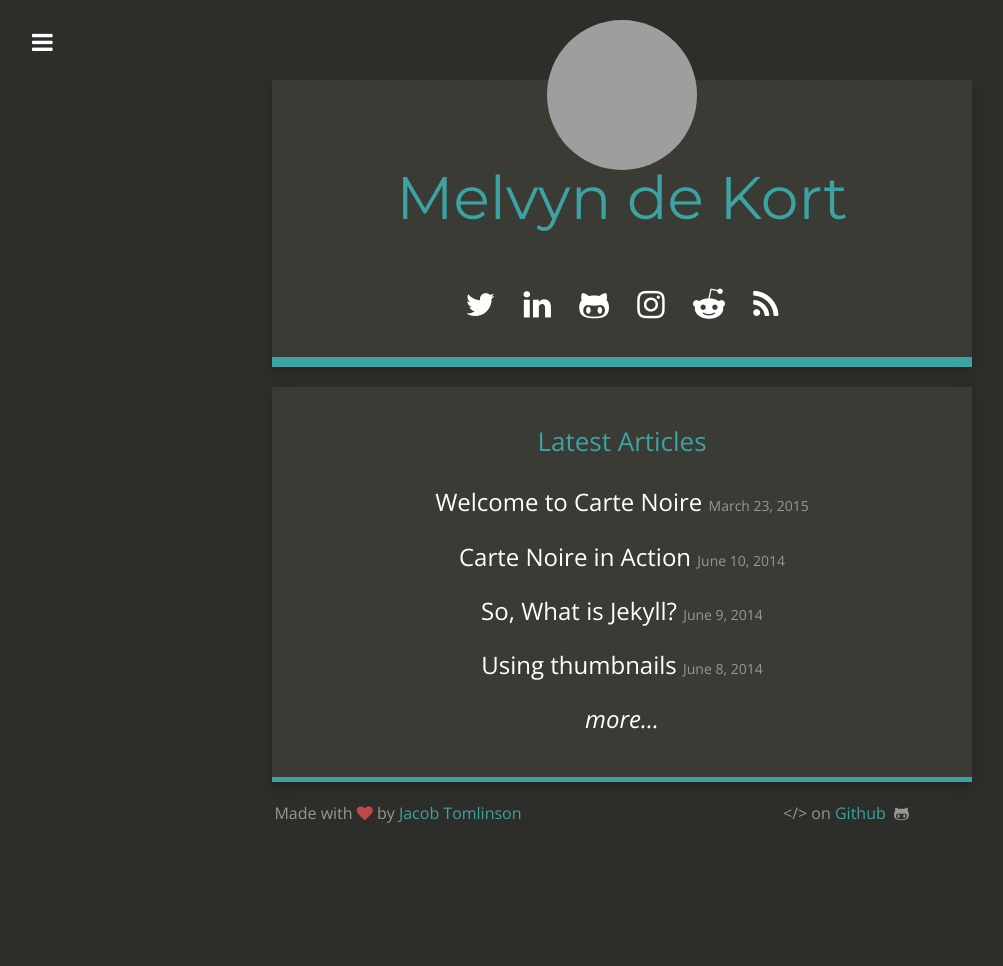
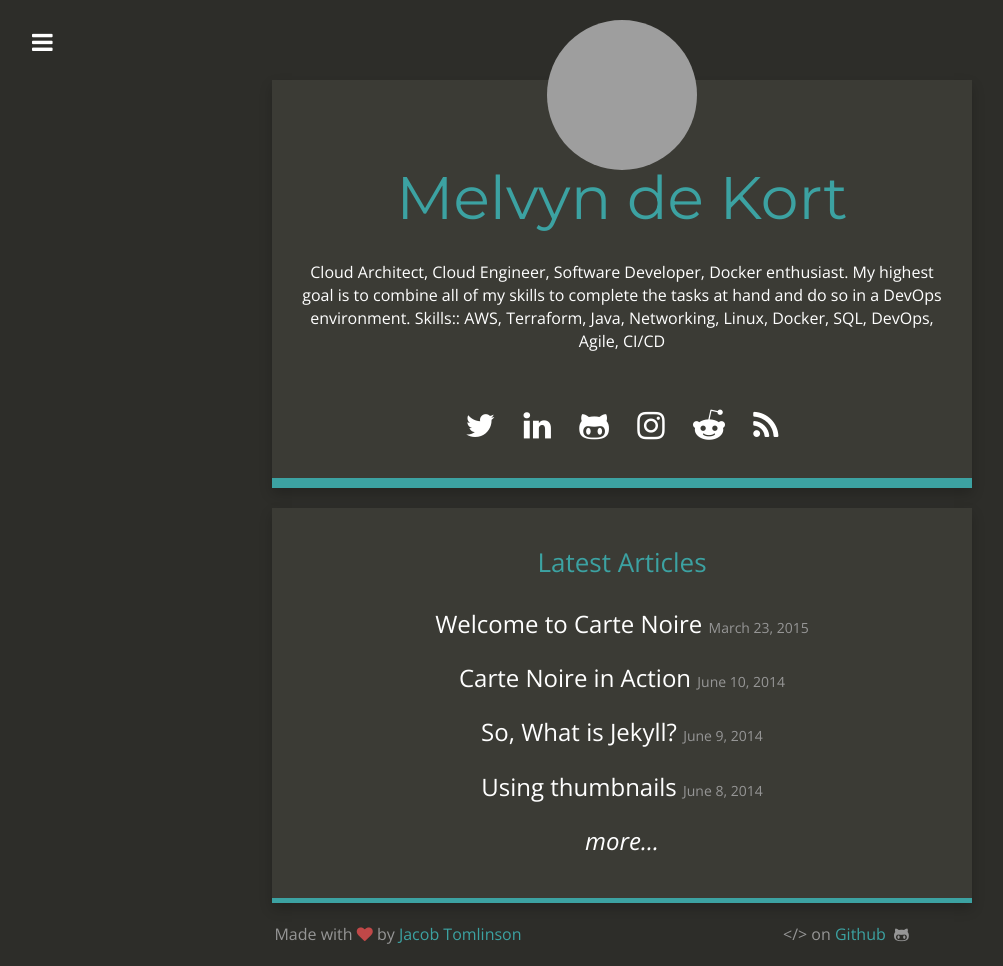
Before and after one commit to melvyndekort/melvyndekort.github.io, a Jekyll site: the page built from index.html, in a window 1280 px wide. Shown: the whole page, without its empty margins (18-1021 px from the left). Built offline with Jekyll 4.4.1, drawn with Linux system fonts in a browser that asks for light colours; nearby versions of some CDN libraries; before the commit the page ends 900 px from its top, so only the background shows below that; grey boxes are pictures that could not be loaded.

Commit message:
Change some config stuff

```diff
--- a/_config.yml
+++ b/_config.yml
@@ -4,8 +4,8 @@ email: melvyn@dekort.dev
 description: "Melvyn's website and blog"
 baseurl: ""
 url: "https://melvyndekort.github.io/"
-title_description: ""
-title_image: "https://www.gravatar.com/avatar/00000000000000000000000000000000?s=500&d=mm"
+title_description: "Cloud Architect, Cloud Engineer, Software Developer, Docker enthusiast. My highest goal is to combine all of my skills to complete the tasks at hand and do so in a DevOps environment. Skills:: AWS, Terraform, Java, Networking, Linux, Docker, SQL, DevOps, Agile, CI/CD"
+title_image: "https://www.gravatar.com/avatar/bd311a330c06553cba590c582d5130ab?s=500&d=mm"
 google_analytics: "UA-139724189-1"
 disqus_account:
 github_repository: https://github.com/melvyndekort/melvyndekort.github.io
```
